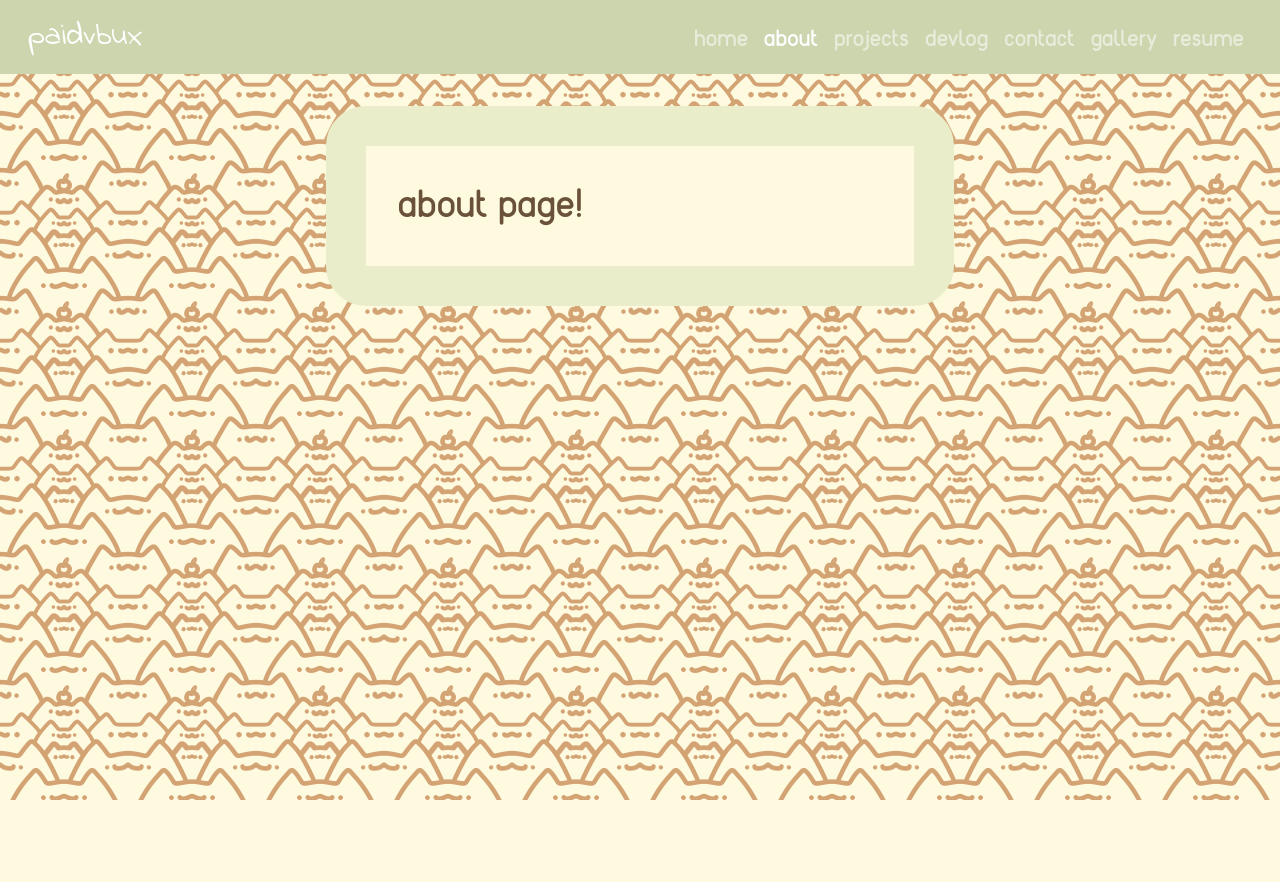
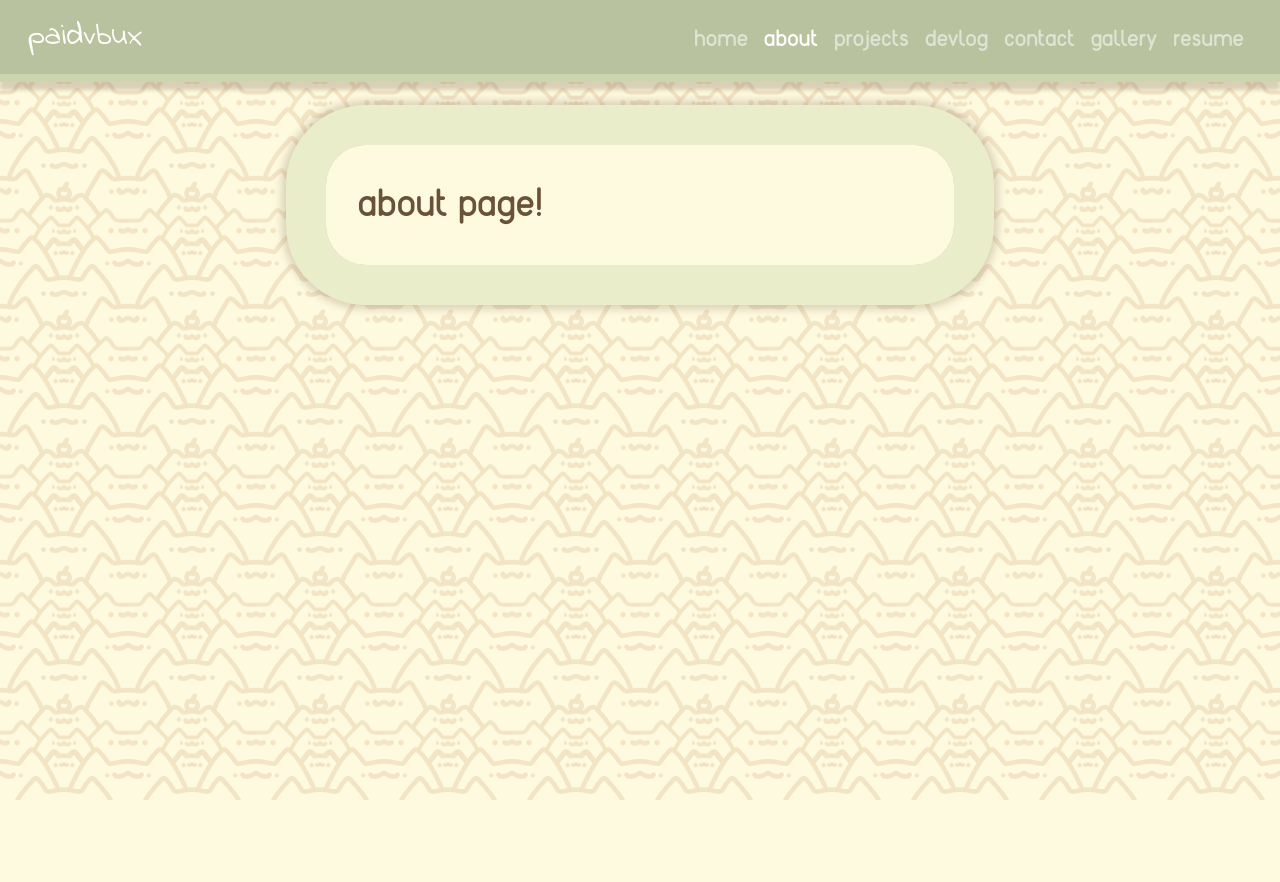
Before and after one commit to shminglebob/CGT-141-Final, a Flask app: page /about in a window 1280 px wide. Before the commit the page ends 800 px from the top, so only its background shows below. Run offline with Flask 3, Linux system fonts and the light colour scheme.

Commit message:
last push before bed

```diff
--- a/static/css/global.css
+++ b/static/css/global.css
@@ -10,6 +10,7 @@
 
 /* Declare global variables */
 :root {
+    /* Colours */
     --text-colour: #6A523A;
     --bg-colour: #fefae0;
     --primary-colour: #d4a373;
@@ -18,6 +19,9 @@
     --secondary-accent-colour: #e9edc9;
     --link-colour: #B9C29E;
     --visited-link-colour: #ccd5ae;
+    --shadow-colour: #6A523A3F;
+
+    /* Fonts */
     --title-font: 'Indie Flower';
     --base-font: 'Reef';
 }
@@ -102,6 +106,7 @@ main p {
 }
 
 #bg-overlay div {
+    opacity: 0.25;
     position: fixed;
     background-color: var(--primary-colour);
     inset: 0;
@@ -126,12 +131,14 @@ main p {
 }
 
 .content-container {
-    border: var(--secondary-accent-colour) solid 2.5rem;
+    outline: var(--secondary-accent-colour) solid 2.5rem;
+    /* outline: var(--link-colour) solid 2.5rem; */
     border-radius: 2.5rem;
-    margin-top: 2rem;
-    margin-bottom: 2rem;
+    margin-top: 10%;
+    margin-bottom: 10%;
     background-color: var(--bg-colour);
     padding: 2rem;
+    box-shadow: 0 0 .5rem 2.75rem var(--shadow-colour);
 }
 
 .container.position-relative {
--- a/static/css/nav.css
+++ b/static/css/nav.css
@@ -1,16 +1,18 @@
 .bg-dark,
 nav {
-    background-color: var(--primary-accent-colour) !important;
+    background-color: var(--link-colour) !important;
     padding: .5rem 1rem .5rem 1rem !important;
 }
 
 nav * {
-    background-color: var(--primary-accent-colour) !important;
+    background-color: var(--link-colour) !important;
     font-size: 1.5rem;
     user-select: none;
 }
 
 nav {
+    box-shadow: 0px .5rem .25rem var(--shadow-colour);
+    border-bottom: solid var(--primary-accent-colour) .5rem;
     position: sticky !important;
     top: 0;
     z-index: 1;
```
